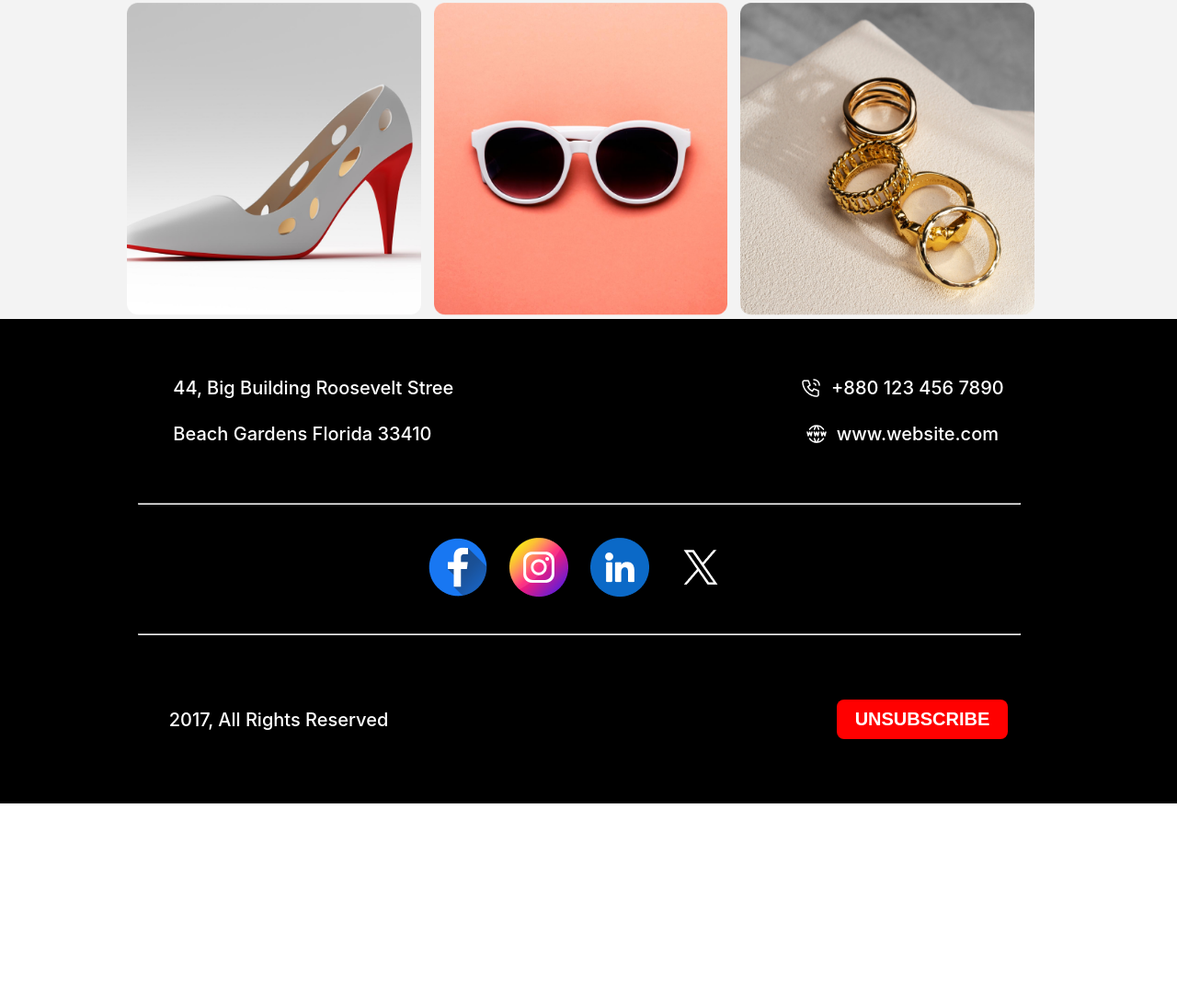
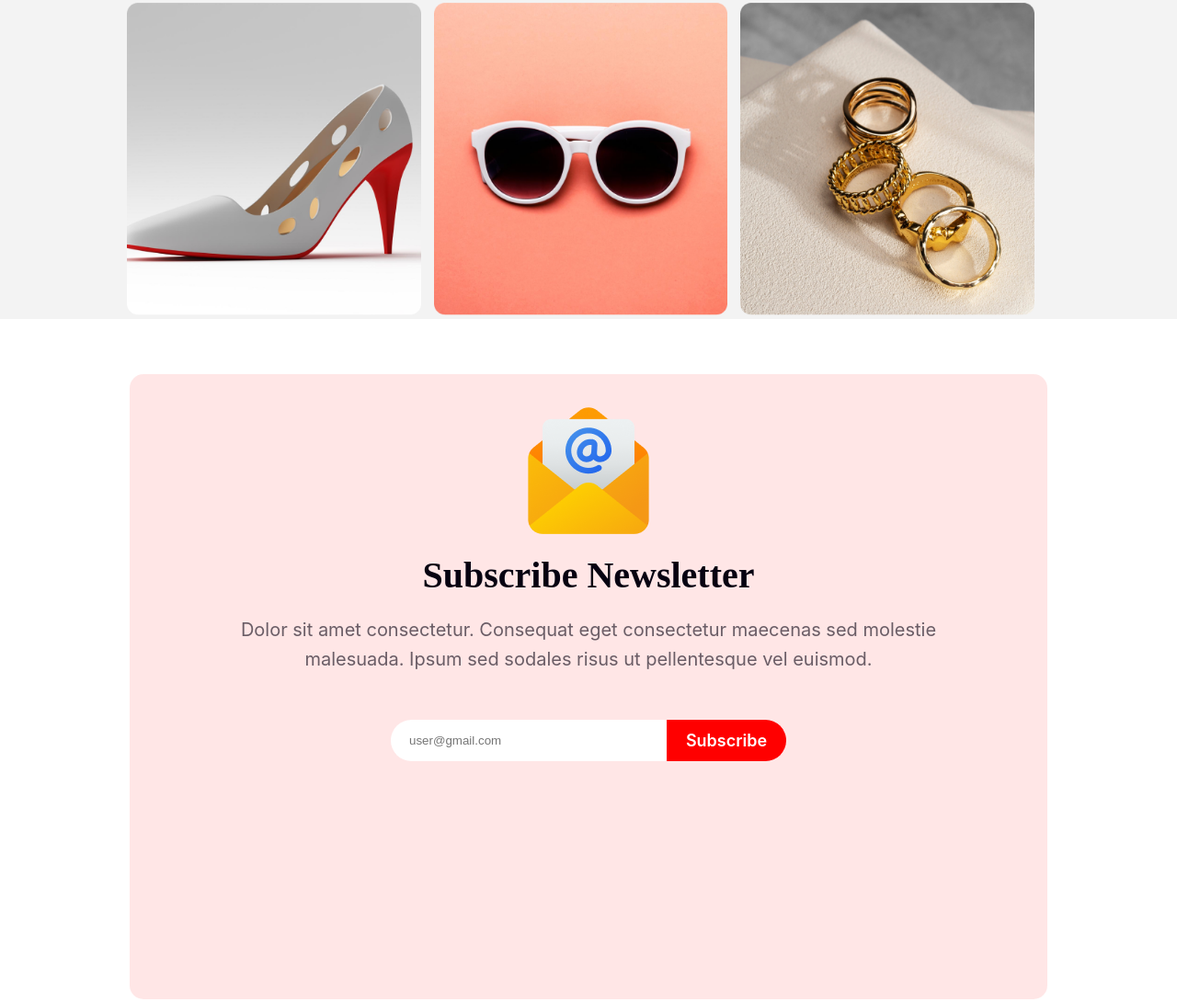
Before and after one commit to shsobur/assignment-one, a plain HTML site: page index.html in a window 1280 px wide. Shown: the part 3772-4862 px from the top of the page at 92% size. Before the commit the page ends 4646 px from the top, so only its background shows below. Drawn offline with Linux system fonts and the light colour scheme.

Commit message:
main project

```diff
--- a/index.html
+++ b/index.html
@@ -60,6 +60,7 @@
     </section>
     <!-- Third-page_contain END -->
 
+
     <!-- Fourth-page_contain ST -->
     <section>
       <div class="fourth-page">
@@ -73,6 +74,7 @@
       </div>
     </section>
     <!-- Fourth-page_contain ST -->
+
 
     <!-- Fifth-pagr_contain ST -->
     <section id="fifth-page">
@@ -98,6 +100,29 @@
 
       </div>
     </section>
+    <!-- Fifth-pagr_contain END -->
+
+
+    <!-- sixth-pagr_contain ST -->
+    <section>
+      <div class="sixth-page">
+        <div class="sixth-container">
+          <ul class="email-icon">
+            <li><img src="resources/Group 61.png" alt="image of email"></li>
+          </ul>
+          <div class="contain-text">
+            <h2>Subscribe Newsletter</h2>
+            <p>Dolor sit amet consectetur. Consequat eget consectetur maecenas sed molestie malesuada. Ipsum sed sodales risus ut pellentesque vel euismod. </p>
+            <div class="input-but">
+              <input type="text" placeholder="user@gmail.com">
+              <button>Subscribe</button>
+            </div>
+          </div>
+        </div>
+      </div>
+    </section>
+    <!-- sixth-pagr_contain END -->
+
   </main>
 
   <footer id="footer">
--- a/style.css
+++ b/style.css
@@ -5,6 +5,7 @@
 }
 
 /* Hero-Section styleing ST */
+
 .hero {
   height: 100vh;
   width: 100%;
@@ -39,6 +40,7 @@
 }
 
 /* Hero-Section styleing END */
+
 
 
 /* Second-page_contain styleing ST */
@@ -89,6 +91,7 @@
 }
 
 /* Second-page_contain styleing END */
+
 
 
 /* Third-page_contain styleing ST */
@@ -165,6 +168,7 @@
 /* Third-page_contain styleing END */
 
 
+
 /* Fourth-page_contain styleing ST */
 
 .fourth-page {
@@ -181,7 +185,7 @@
   align-items: center;
   justify-content: center;
   border-radius: 15px;
-  background-image: linear-gradient(180deg, rgba(255, 0, 0, 0.10) 0%, rgba(255, 0, 0, 0.00) 100%);
+  background-image: linear-gradient(180deg, rgba(255, 0, 0, 0.226) 0%, rgba(255, 0, 0, 0.020) 100%);
 }
 .address h2{
   text-align: center;
@@ -196,6 +200,7 @@
 }
 
 /* Fourth-page_contain styleing END */
+
 
 
 /* Fifth-page_contain styleing ST*/
@@ -257,6 +262,97 @@
 }
 
 /* Fifth-page_contain styleing END*/
+
+
+
+/* Sixth-page_cintain styleing ST */
+
+.sixth-page {
+  height: 100vh;
+  width: 100%;
+  display: flex;
+  align-items: center;
+  justify-content: center;
+}
+
+.sixth-container {
+  height: 85%;
+  width: 78%;
+  border-radius: 15px;
+  background: rgba(255, 0, 0, 0.097);
+}
+
+.email-icon {
+  display: flex;
+  justify-content: center;
+  margin-top: 30px;
+}
+.email-icon li{
+  list-style: none;
+}
+
+.contain-text h2{
+  color: #070211;
+  text-align: center;
+  font-family: Merriweather;
+  font-size: 40px;
+  font-weight: 900;
+  text-transform: capitalize;
+  padding-top: 10px;
+}
+
+.contain-text p{
+  color: #07021199;
+  text-align: center;
+  font-family: Inter;
+  font-size: 20px;
+  font-weight: 400;
+  line-height: 32px;
+  padding: 20px 120px;
+}
+.contain-text input {
+  height: 45px;
+  width: 300px;
+  padding: 0 20px;
+  border: none;
+  outline: none;
+  float: left;
+  border-top-left-radius: 50px;
+  border-bottom-left-radius: 50px;
+}
+.contain-text button {
+  height: 45px;
+  width: 130px;
+  color: #FFF;
+  text-align: center;
+  font-family: Inter;
+  font-size: 18px;
+  font-weight: 600;
+  text-transform: capitalize;
+  padding: 0 20px;
+  border: none;
+  outline: none;
+  background-color: #F00;
+  border-top-right-radius: 50px;
+  border-bottom-right-radius: 50px;
+}
+.contain-text button:hover{
+  background-color: #eb0606;
+}
+.contain-text button:active{
+  background-color: #be0505;
+}
+.input-but {
+  margin-top: 30px;
+}
+
+.sixth-container .input-but{
+  display: flex;
+  justify-content: center;
+}
+
+/* Sixth-page_cintain styleing END */
+
 
 
 /* Footer_Contain styleing ST */
@@ -337,5 +433,4 @@
   font-weight: 500;
 }
 
-
 /* Footer_Contain styleing END */
```
